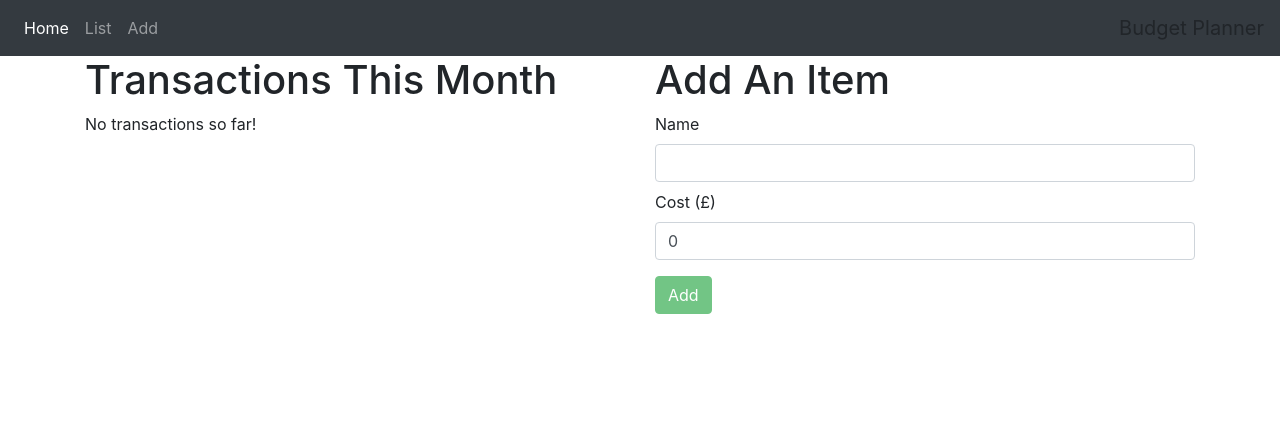
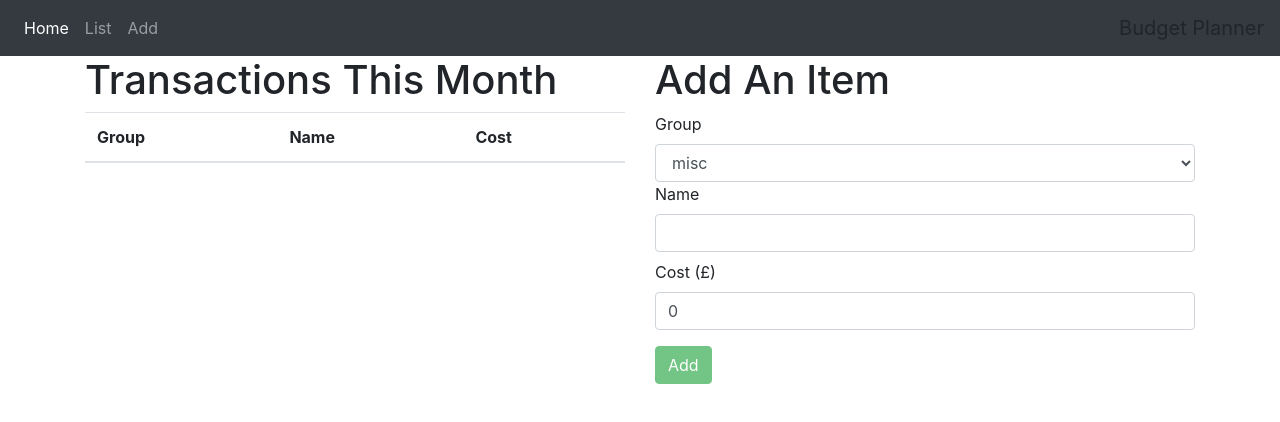
Before and after one commit to ADeeley/simple-budget, an Angular app: page /list in a window 1280 px wide. Shown: the top 422 px of the page. Built offline with nearby package versions, Linux system fonts and the light colour scheme.

Commit message:
Add transaction groups.

```diff
--- a/src/app/add-transaction/add-transaction.component.html
+++ b/src/app/add-transaction/add-transaction.component.html
@@ -2,11 +2,18 @@
   <div class="col-sm-12">
     <h1>Add An Item</h1>
     <form [formGroup]="addItemForm" (ngSubmit)="addItem()">
-      <label for="amount">Name</label>
-      <input formControlName="name" class="form-control mb-2" type="text" id="name" name="name">
-      <label for="amount">Cost (&pound;)</label>
-      <input formControlName="amount" class="form-control mb-3" type="number" id="amount" name="amount">
-      <button class="btn btn-success" [disabled]="!addItemForm.get('name').valid || !addItemForm.get('amount').valid">Add</button>
+      <label for="amount">Group</label>
+      <select formControlName="group" id="group" class="form-control">
+        <option *ngFor="let group of groupsAvailable" [value]="group">{{group}}</option>
+      </select>
+      <div formGroupName="transaction">
+        <label for="amount">Name</label>
+        <input formControlName="name" class="form-control mb-2" type="text" id="name" name="name">
+        <label for="amount">Cost (&pound;)</label>
+        <input formControlName="amount" class="form-control mb-3" type="number" id="amount" name="amount">
+        <button class="btn btn-success"
+          [disabled]="!addItemForm.get('transaction.name').valid || !addItemForm.get('transaction.amount').valid">Add</button>
+      </div>
     </form>
   </div>
 </div>
--- a/src/app/add-transaction/add-transaction.component.ts
+++ b/src/app/add-transaction/add-transaction.component.ts
@@ -9,18 +9,24 @@ import { TransactionService } from '../shared/services/transaction.service';
 })
 export class AddTransactionComponent implements OnInit {
   addItemForm: FormGroup;
+  groupsAvailable: string[];
 
   constructor(private transactionService: TransactionService) { }
 
   ngOnInit() {
     this.addItemForm = new FormGroup({
-      name: new FormControl(null, Validators.required),
-      amount: new FormControl(0, Validators.required),
+      group: new FormControl('misc', Validators.required),
+      transaction: new FormGroup({
+        name: new FormControl(null, Validators.required),
+        amount: new FormControl(0, Validators.required),
+      })
     });
+
+    this.groupsAvailable = this.transactionService.groups;
   }
 
   addItem() {
-    this.transactionService.addTransaction(this.addItemForm.value);
+    this.transactionService.addTransaction(this.addItemForm.value.group, this.addItemForm.value.transaction);
     this.addItemForm.reset();
   }
 
--- a/src/app/list/list.component.html
+++ b/src/app/list/list.component.html
@@ -1,15 +1,18 @@
 <div class="row">
   <div class="col-md-6">
     <h1>Transactions This Month</h1>
-    <table *ngIf="transactions.length > 0; else noTransaction" class="table">
+    <!--     <table *ngIf="transactionGroups.length > 0; else noTransaction" class="table"> -->
+    <table class="table">
       <thead>
         <tr>
+          <th scope="col">Group</th>
           <th scope="col">Name</th>
           <th scope="col">Cost</th>
         </tr>
       </thead>
-      <tbody>
-        <tr *ngFor="let transaction of transactions">
+      <tbody *ngFor="let group of groupsAvailable">
+        <tr *ngFor="let transaction of transactionGroups[group]">
+          <td>{{group}}</td>
           <td>{{transaction.name}}</td>
           <td>&pound;{{transaction.amount}}</td>
         </tr>
--- a/src/app/list/list.component.ts
+++ b/src/app/list/list.component.ts
@@ -1,6 +1,7 @@
 import { Component, OnInit } from '@angular/core';
 import { Transaction } from '../shared/models/transaction.model';
 import { TransactionService } from '../shared/services/transaction.service';
+import { TransactionGroup } from '../shared/models/transactionGroup.model';
 
 @Component({
   selector: 'app-list',
@@ -9,12 +10,14 @@ import { TransactionService } from '../shared/services/transaction.service';
 })
 export class ListComponent implements OnInit {
 
-  transactions: Transaction[];
+  transactionGroups: TransactionGroup;
+  groupsAvailable: string[];
 
   constructor(private transactionService: TransactionService) { }
 
   ngOnInit() {
-    this.transactions = this.transactionService.Transactions;
+    this.transactionGroups = this.transactionService.Transactions;
+    this.groupsAvailable = this.transactionService.groups;
   }
 
 }
--- a/src/app/shared/models/transaction.model.ts
+++ b/src/app/shared/models/transaction.model.ts
@@ -1,4 +1,5 @@
 export class Transaction {
 
   constructor(public name: string, public amount: string) { }
+
 }
--- /dev/null
+++ b/src/app/shared/models/transactionGroup.model.ts
@@ -0,0 +1,5 @@
+import { Transaction } from './transaction.model';
+
+export interface TransactionGroup {
+  [s: string]: Transaction[];
+}
--- a/src/app/shared/services/transaction.service.ts
+++ b/src/app/shared/services/transaction.service.ts
@@ -1,22 +1,31 @@
 import { Injectable } from '@angular/core';
 import { Transaction } from '../models/transaction.model';
+import { TransactionGroup } from '../models/transactionGroup.model';
 
 @Injectable({
   providedIn: 'root'
 })
 export class TransactionService {
-  private transactions: Transaction[] = [];
+  private transactionGroups: TransactionGroup = {
+    food: [],
+    entertainment: [],
+    bills: [],
+    misc: [],
+  };
 
   constructor() { }
 
-  get Transactions(): Transaction[] {
-    return this.transactions;
+  get Transactions(): TransactionGroup {
+    return this.transactionGroups;
   }
 
+  get groups(): string[] {
+    return Object.keys(this.transactionGroups);
+  }
 
-  addTransaction(newTransaction: Transaction): void {
-    this.transactions.push(newTransaction);
-    console.log(this.transactions);
+  addTransaction(group: string, newTransaction: Transaction): void {
+    this.transactionGroups[group].push(newTransaction);
+    console.log(this.transactionGroups);
   }
 
   removeTransaction(id: number): void {
```
